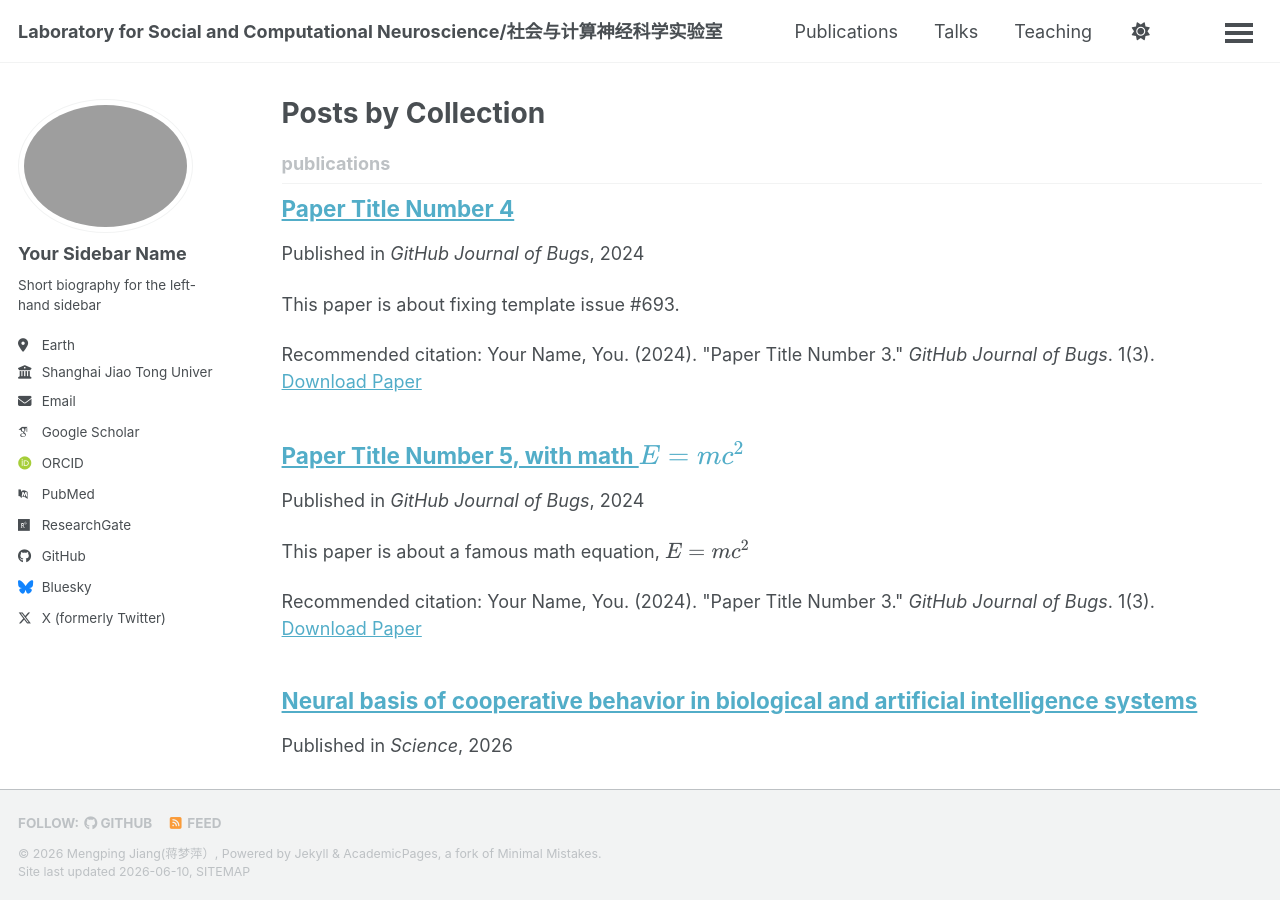
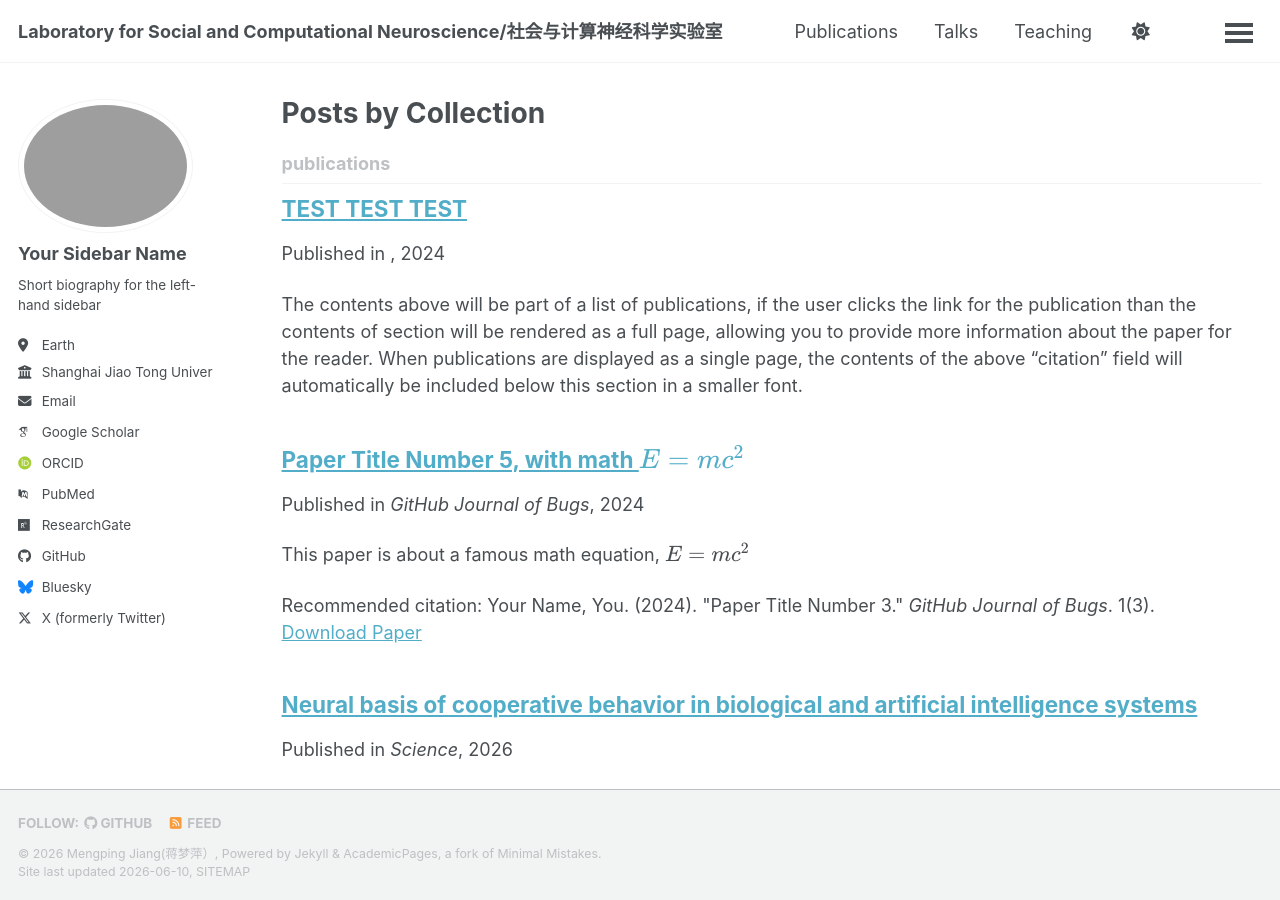
Before and after one commit to MengpingJiang/mengpingjiang.github.io, a Jekyll site: the page built from _pages/collection-archive.html, in a window 1280 px wide and 900 px high. Built offline with Jekyll 4.4.1, drawn with Linux system fonts in a browser that asks for light colours; some web fonts are replaced; a script bundle is joined from its source files by our own code; library files that are not in the unit come from our copies.

Commit message:
Update 2024-02-17-paper-title-number-4.md

```diff
--- a/_publications/2024-02-17-paper-title-number-4.md
+++ b/_publications/2024-02-17-paper-title-number-4.md
@@ -1,5 +1,5 @@
 ---
-title: "Paper Title Number 4"
+  title: "TEST TEST TEST"
 collection: publications
 category: conferences
 permalink: /publication/2024-02-17-paper-title-number-4
```
